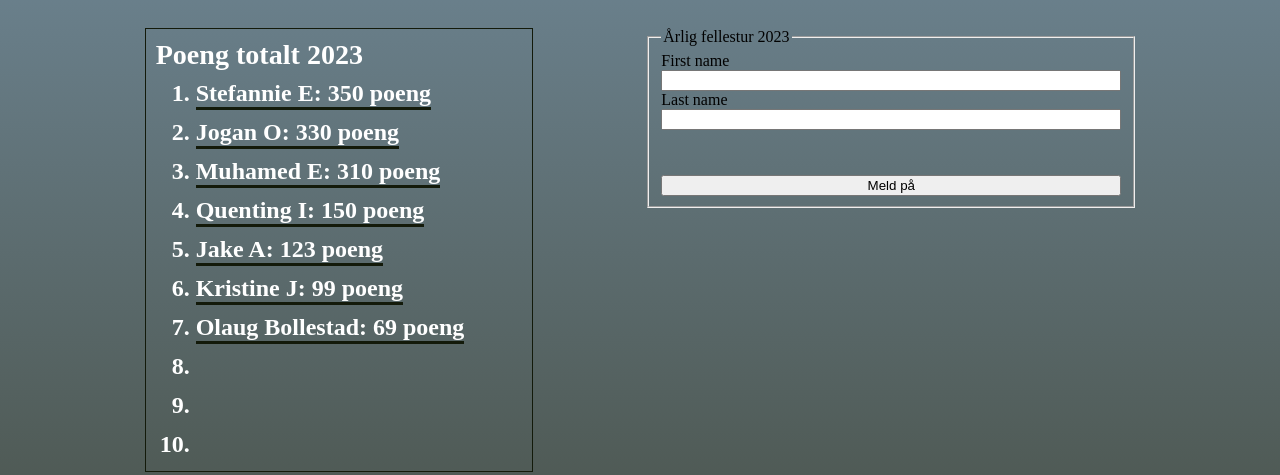
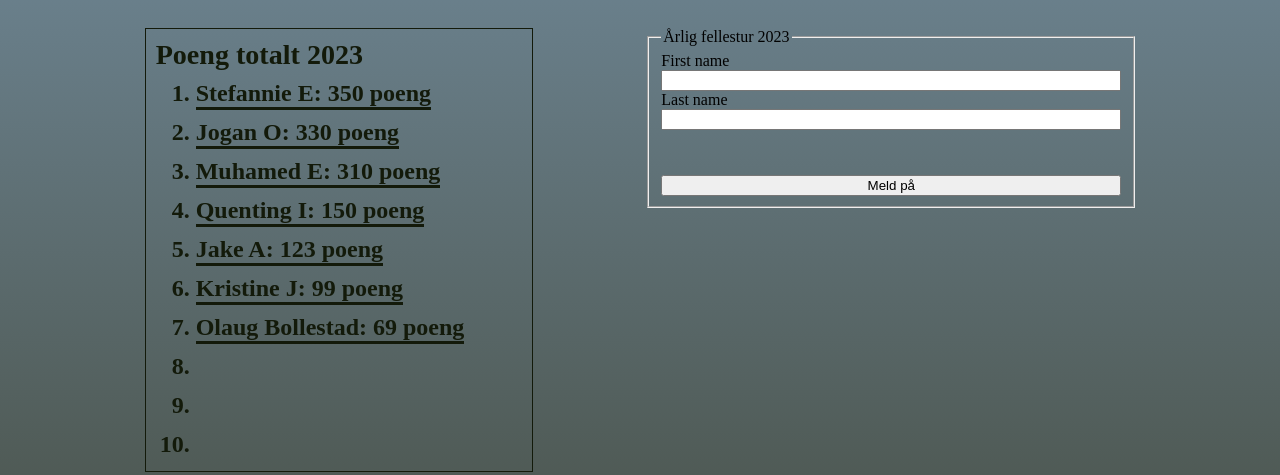
Before and after one commit to havardekodehode/flyFishingSite, a plain HTML site: page index.html in a window 1280 px wide. Shown: the part 365-840 px from the top of the page. Drawn offline with Linux system fonts and the light colour scheme.

Commit message:
Back to colored text

```diff
--- a/style.css
+++ b/style.css
@@ -93,7 +93,7 @@ body{
 
   .scoreboard{
 	border: solid var(--color4) 1px;
-	color: white;
+	color: var(--color4);
 	text-shadow: var(--color4) 0.1px 0.5px 1x;
 	font-size: 1.5rem;
 	font-weight: bold;
```
